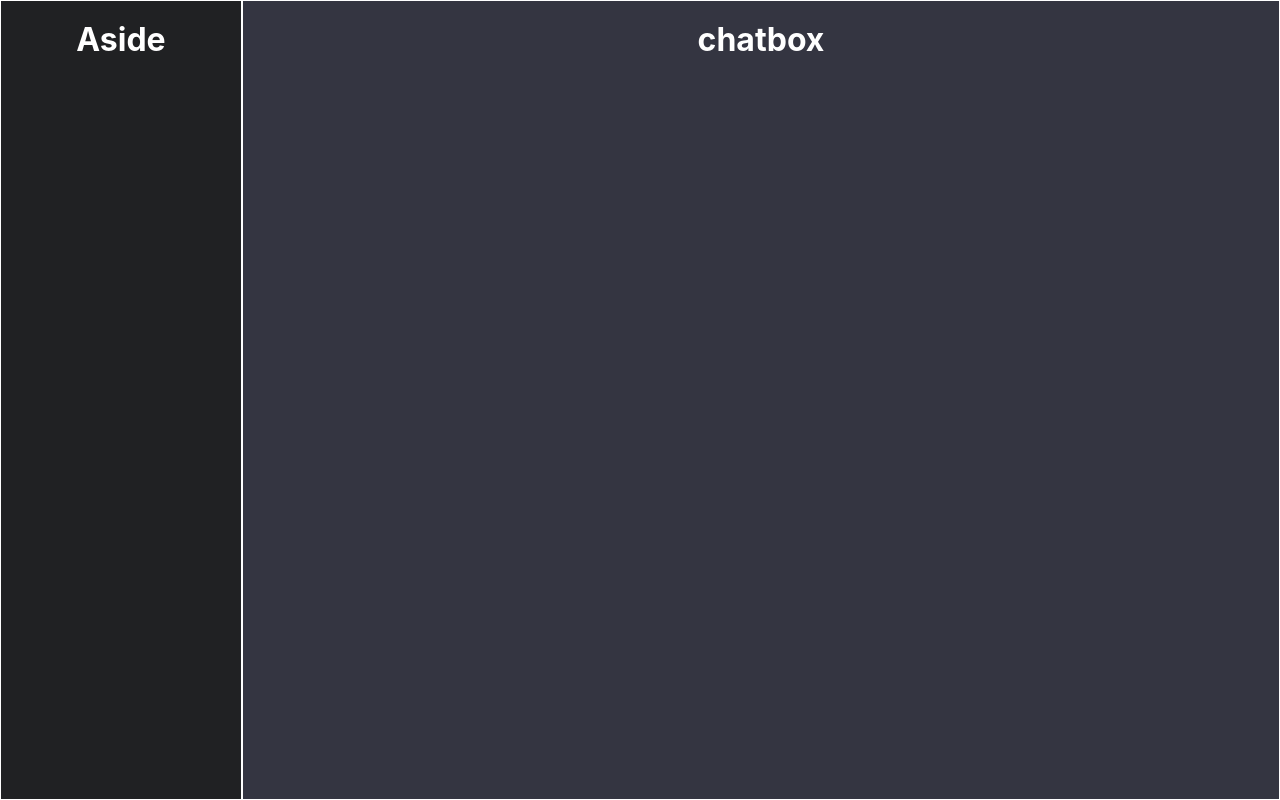
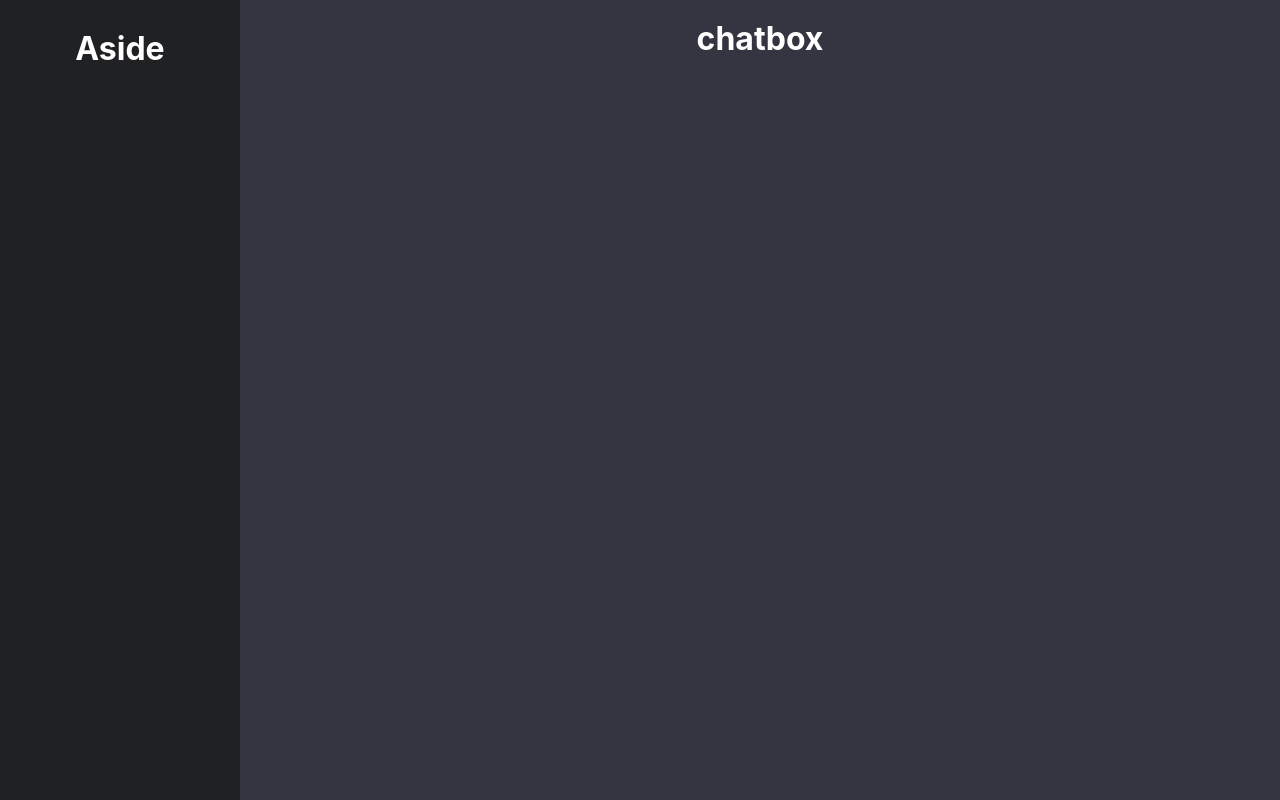
Before and after one commit to DahuiSheng/client, a React (Create React App) app: page / in a window 1280 px wide. Built offline with nearby package versions, Linux system fonts and the light colour scheme.

Commit message:
normal.cssの追加と編集

```diff
--- a/src/App.css
+++ b/src/App.css
@@ -10,13 +10,12 @@
 
 .sidemenu {
   width:240px;
-  border:1px solid white;
+  padding: 10px;
   background-color:#202123;
 }
 
 .chatbox {
   flex:1;
-  border: 1px solid white;
   background-color: #343541;
 }
 
--- a/src/normal.css
+++ b/src/normal.css
@@ -23,6 +23,20 @@
   body {
     margin: 0;
   }
+
+  html {
+    -webkit-box-sizing: border-box;
+       -moz-box-sizing: border-box;
+            box-sizing: border-box;
+}
+
+    *,
+    *::before,
+    *::after {
+        -webkit-box-sizing: inherit;
+           -moz-box-sizing: inherit;
+                box-sizing: inherit;
+    }
 
   /**
    * Render the `main` element consistently in IE.
```
